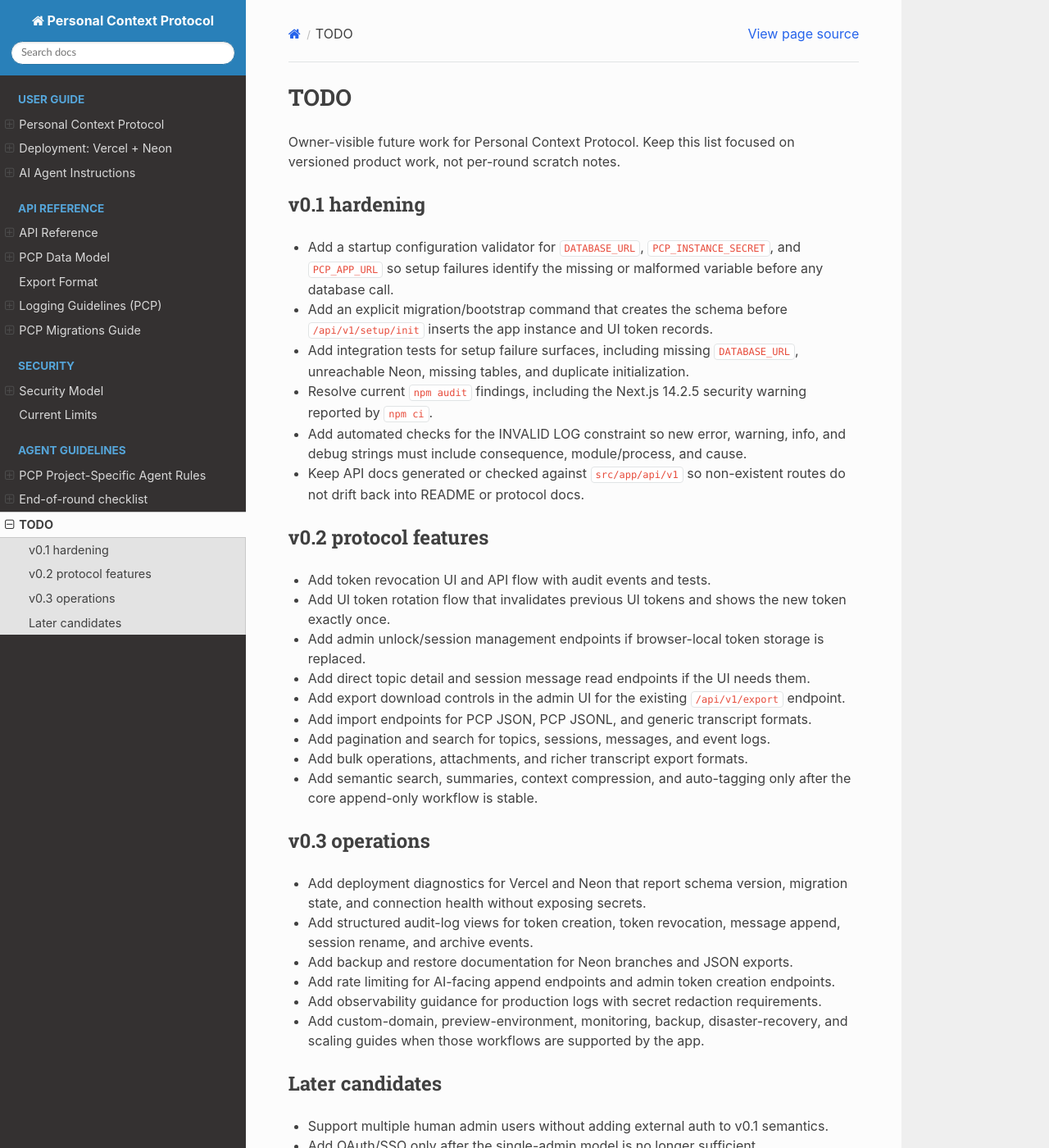
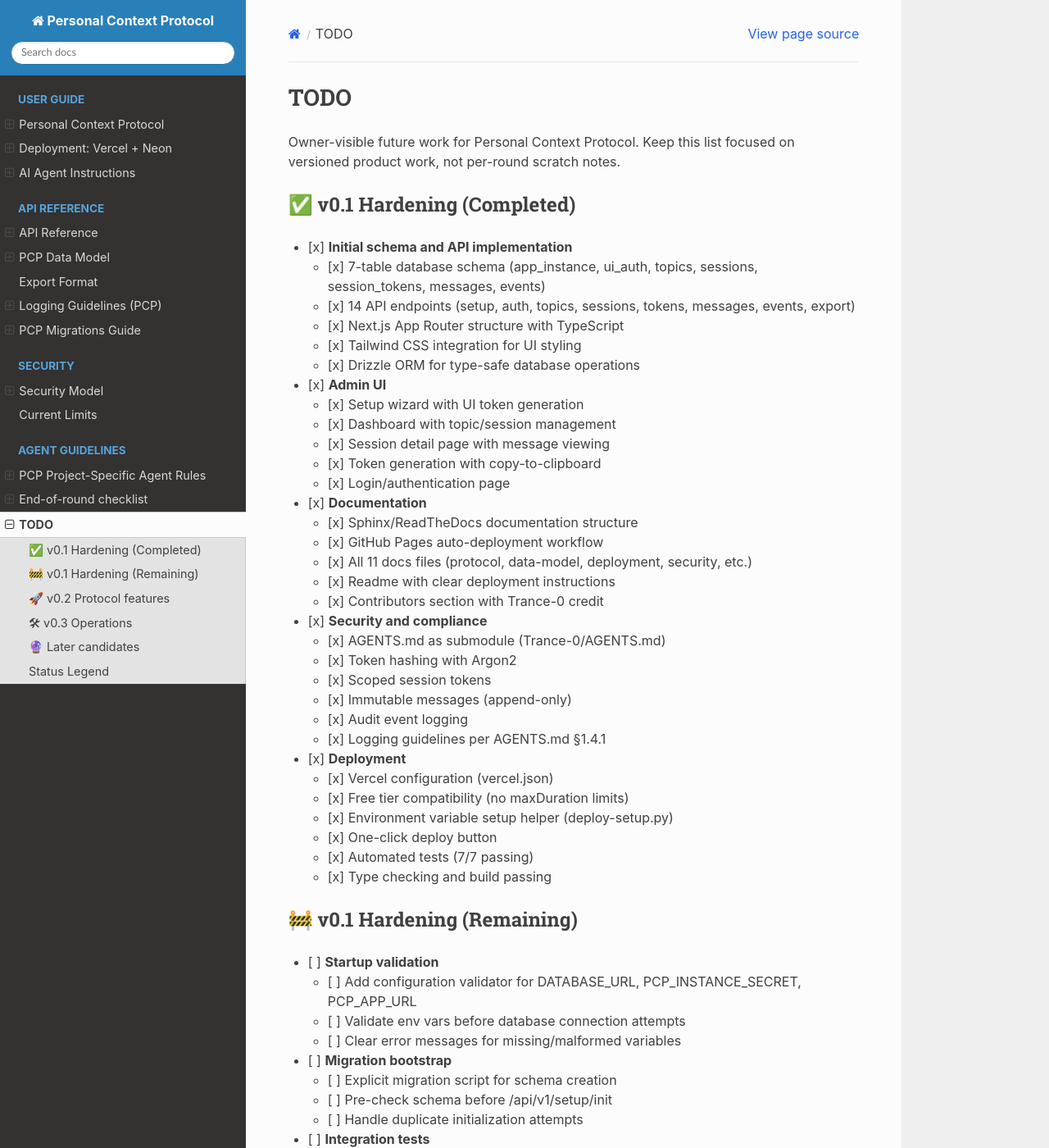
Before and after one commit to Nesbitt-bot/personal-context-protocol, a Sphinx documentation site: the page built from docs/TODO.md, in a window 1280 px wide and 1400 px high. Shown: the whole window at 82% size. Built offline with Sphinx 7.4.7 and the Read the Docs theme 3.1.0, drawn with Linux system fonts in a browser that asks for light colours; some of the changed text lies outside the part shown.

Commit message:
docs: Update README with GitHub Pages link and comprehensive TODO checklist
README updates:
- Point to GitHub Pages documentation: https://nesbitt-bot.github.io/personal-context-protocol/
- Reorganized with clear sections and improved formatting
- Added Contributors section with Trance-0 credit
- Updated tech stack to include Tailwind CSS
- Clarified deployment steps

TODO.md updates:
- Added comprehensive checklist with sub-items
- Marked v0.1 completed items (initial implementation)
- Organized remaining v0.1 hardening tasks
- Detailed v0.2 protocol features
- Added v0.3 operations tasks
- Included status legend for tracking
- Separated later candidates for future versions

Tracking categories:
✅ Completed: 7-table schema, 14 API endpoints, Next.js App Router, Tailwind,
             Drizzle ORM, admin UI, Sphinx docs, security compliance,
             deployment setup, tests (7/7 passing)

Remaining v0.1: Startup validation, migration bootstrap, integration tests,
                npm audit resolution, error logging compliance, API docs sync

v0.2: Token management, admin features, import/export, pagination, search
v0.3: Diagnostics, audit logs, backup/restore, rate limiting, observability

```diff
--- a/docs/TODO.md
+++ b/docs/TODO.md
@@ -2,42 +2,186 @@
 
 Owner-visible future work for Personal Context Protocol. Keep this list focused on versioned product work, not per-round scratch notes.
 
-## v0.1 hardening
+## ✅ v0.1 Hardening (Completed)
 
-- Add a startup configuration validator for `DATABASE_URL`, `PCP_INSTANCE_SECRET`, and `PCP_APP_URL` so setup failures identify the missing or malformed variable before any database call.
-- Add an explicit migration/bootstrap command that creates the schema before `/api/v1/setup/init` inserts the app instance and UI token records.
-- Add integration tests for setup failure surfaces, including missing `DATABASE_URL`, unreachable Neon, missing tables, and duplicate initialization.
-- Resolve current `npm audit` findings, including the Next.js 14.2.5 security warning reported by `npm ci`.
-- Add automated checks for the INVALID LOG constraint so new error, warning, info, and debug strings must include consequence, module/process, and cause.
-- Keep API docs generated or checked against `src/app/api/v1` so non-existent routes do not drift back into README or protocol docs.
+- [x] **Initial schema and API implementation**
+  - [x] 7-table database schema (app_instance, ui_auth, topics, sessions, session_tokens, messages, events)
+  - [x] 14 API endpoints (setup, auth, topics, sessions, tokens, messages, events, export)
+  - [x] Next.js App Router structure with TypeScript
+  - [x] Tailwind CSS integration for UI styling
+  - [x] Drizzle ORM for type-safe database operations
 
-## v0.2 protocol features
+- [x] **Admin UI**
+  - [x] Setup wizard with UI token generation
+  - [x] Dashboard with topic/session management
+  - [x] Session detail page with message viewing
+  - [x] Token generation with copy-to-clipboard
+  - [x] Login/authentication page
 
-- Add token revocation UI and API flow with audit events and tests.
-- Add UI token rotation flow that invalidates previous UI tokens and shows the new token exactly once.
-- Add admin unlock/session management endpoints if browser-local token storage is replaced.
-- Add direct topic detail and session message read endpoints if the UI needs them.
-- Add export download controls in the admin UI for the existing `/api/v1/export` endpoint.
-- Add import endpoints for PCP JSON, PCP JSONL, and generic transcript formats.
-- Add pagination and search for topics, sessions, messages, and event logs.
-- Add bulk operations, attachments, and richer transcript export formats.
-- Add semantic search, summaries, context compression, and auto-tagging only after the core append-only workflow is stable.
+- [x] **Documentation**
+  - [x] Sphinx/ReadTheDocs documentation structure
+  - [x] GitHub Pages auto-deployment workflow
+  - [x] All 11 docs files (protocol, data-model, deployment, security, etc.)
+  - [x] Readme with clear deployment instructions
+  - [x] Contributors section with Trance-0 credit
 
-## v0.3 operations
+- [x] **Security and compliance**
+  - [x] AGENTS.md as submodule (Trance-0/AGENTS.md)
+  - [x] Token hashing with Argon2
+  - [x] Scoped session tokens
+  - [x] Immutable messages (append-only)
+  - [x] Audit event logging
+  - [x] Logging guidelines per AGENTS.md §1.4.1
 
-- Add deployment diagnostics for Vercel and Neon that report schema version, migration state, and connection health without exposing secrets.
-- Add structured audit-log views for token creation, token revocation, message append, session rename, and archive events.
-- Add backup and restore documentation for Neon branches and JSON exports.
-- Add rate limiting for AI-facing append endpoints and admin token creation endpoints.
-- Add observability guidance for production logs with secret redaction requirements.
-- Add custom-domain, preview-environment, monitoring, backup, disaster-recovery, and scaling guides when those workflows are supported by the app.
+- [x] **Deployment**
+  - [x] Vercel configuration (vercel.json)
+  - [x] Free tier compatibility (no maxDuration limits)
+  - [x] Environment variable setup helper (deploy-setup.py)
+  - [x] One-click deploy button
+  - [x] Automated tests (7/7 passing)
+  - [x] Type checking and build passing
 
-## Later candidates
+## 🚧 v0.1 Hardening (Remaining)
 
-- Support multiple human admin users without adding external auth to v0.1 semantics.
-- Add OAuth/SSO only after the single-admin model is no longer sufficient.
-- Add read-only session sharing with topic fields hidden from AI-facing surfaces.
-- Add import tooling for prior AI conversations while preserving immutable message ordinals.
-- Add richer correction workflows that link correction messages to original message IDs in metadata.
-- Add a local SQLite development profile if it can remain compatible with the production Postgres schema.
-- Add optional app-level encryption, IP allowlisting, MFA, signed messages, and automated security scanning.
+- [ ] **Startup validation**
+  - [ ] Add configuration validator for DATABASE_URL, PCP_INSTANCE_SECRET, PCP_APP_URL
+  - [ ] Validate env vars before database connection attempts
+  - [ ] Clear error messages for missing/malformed variables
+
+- [ ] **Migration bootstrap**
+  - [ ] Explicit migration script for schema creation
+  - [ ] Pre-check schema before /api/v1/setup/init
+  - [ ] Handle duplicate initialization attempts
+
+- [ ] **Integration tests**
+  - [ ] Test missing DATABASE_URL
+  - [ ] Test unreachable Neon database
+  - [ ] Test missing tables
+  - [ ] Test duplicate initialization
+
+- [ ] **Security audit**
+  - [ ] Resolve npm audit findings (Next.js 14.2.5 warning)
+  - [ ] Update dependencies to patched versions
+  - [ ] Add security scanning to CI
+
+- [ ] **Error logging compliance**
+  - [ ] Validate all error messages include consequence + module + cause
+  - [ ] Add linting rule for INVALID LOG constraint
+  - [ ] Audit existing error strings
+
+- [ ] **API docs sync**
+  - [ ] Auto-generate docs from src/app/api/v1 routes
+  - [ ] Add CI check for route existence vs docs
+  - [ ] Prevent docs drift
+
+## 🚀 v0.2 Protocol features
+
+- [ ] **Token management**
+  - [ ] Token revocation UI
+  - [ ] Token revocation API flow
+  - [ ] Audit events for revocation
+  - [ ] UI token rotation flow
+  - [ ] Show new token exactly once on rotation
+
+- [ ] **Admin features**
+  - [ ] Browser-local token storage replacement
+  - [ ] Session management endpoints
+  - [ ] Direct topic detail endpoints
+  - [ ] Direct message read endpoints
+
+- [ ] **Import/Export**
+  - [ ] Export download controls in UI
+  - [ ] Import endpoint for PCP JSON
+  - [ ] Import endpoint for PCP JSONL
+  - [ ] Import endpoint for generic transcripts
+
+- [ ] **Query improvements**
+  - [ ] Pagination for topics
+  - [ ] Pagination for sessions
+  - [ ] Pagination for messages
+  - [ ] Pagination for event logs
+  - [ ] Search functionality
+
+- [ ] **Advanced features**
+  - [ ] Bulk operations
+  - [ ] Attachment support
+  - [ ] Richer transcript export formats
+  - [ ] Semantic search (after core workflow stable)
+  - [ ] Summaries and context compression
+  - [ ] Auto-tagging
+
+## 🛠 v0.3 Operations
+
+- [ ] **Diagnostics**
+  - [ ] Deployment diagnostics for Vercel
+  - [ ] Deployment diagnostics for Neon
+  - [ ] Schema version reporting
+  - [ ] Migration state checks
+  - [ ] Connection health checks (no secrets exposed)
+
+- [ ] **Audit logging**
+  - [ ] Structured audit-log views
+  - [ ] Token creation events
+  - [ ] Token revocation events
+  - [ ] Message append events
+  - [ ] Session rename events
+  - [ ] Archive events
+
+- [ ] **Backup/Restore**
+  - [ ] Neon branch backup documentation
+  - [ ] JSON export restore process
+  - [ ] Automated backup scripts
+
+- [ ] **Rate limiting**
+  - [ ] AI-facing append endpoint rate limiting
+  - [ ] Admin token creation rate limiting
+  - [ ] Configurable limits per deployment
+
+- [ ] **Observability**
+  - [ ] Production log guidance
+  - [ ] Secret redaction requirements
+  - [ ] Metrics collection setup
+  - [ ] Alerting configuration
+
+- [ ] **Scaling**
+  - [ ] Custom domain documentation
+  - [ ] Preview environment setup
+  - [ ] Monitoring setup guide
+  - [ ] Backup/DR procedures
+  - [ ] Horizontal scaling guide
+
+## 🔮 Later candidates
+
+- [ ] **Multi-user support**
+  - [ ] Multiple admin users without external auth
+  - [ ] Per-user data isolation
+  - [ ] Role-based access control
+
+- [ ] **Authentication**
+  - [ ] OAuth/SSO integration (after single-admin model insufficient)
+  - [ ] MFA support
+  - [ ] IP allowlisting
+  - [ ] App-level encryption
+
+- [ ] **Enhanced workflows**
+  - [ ] Read-only session sharing (hide topic fields from AI)
+  - [ ] Import prior AI conversations
+  - [ ] Preserve immutable message ordinals
+  - [ ] Richer correction workflows (link to original IDs)
+  - [ ] Local SQLite development profile
+
+- [ ] **Security enhancements**
+  - [ ] Signed messages
+  - [ ] Automated security scanning
+  - [ ] Advanced threat detection
+
+---
+
+## Status Legend
+
+- [x] **Completed**: Fully implemented and tested
+- [ ] **Planned**: Defined but not started
+- 🚧 **In Progress**: Currently being worked on
+- 🚀 **v0.2**: Scheduled for next release
+- 🛠 **v0.3**: Planned for future operations focus
+- 🔮 **Later**: Candidates for future versions
```
Also changed, not shown: README.md (+136 -86 lines).
